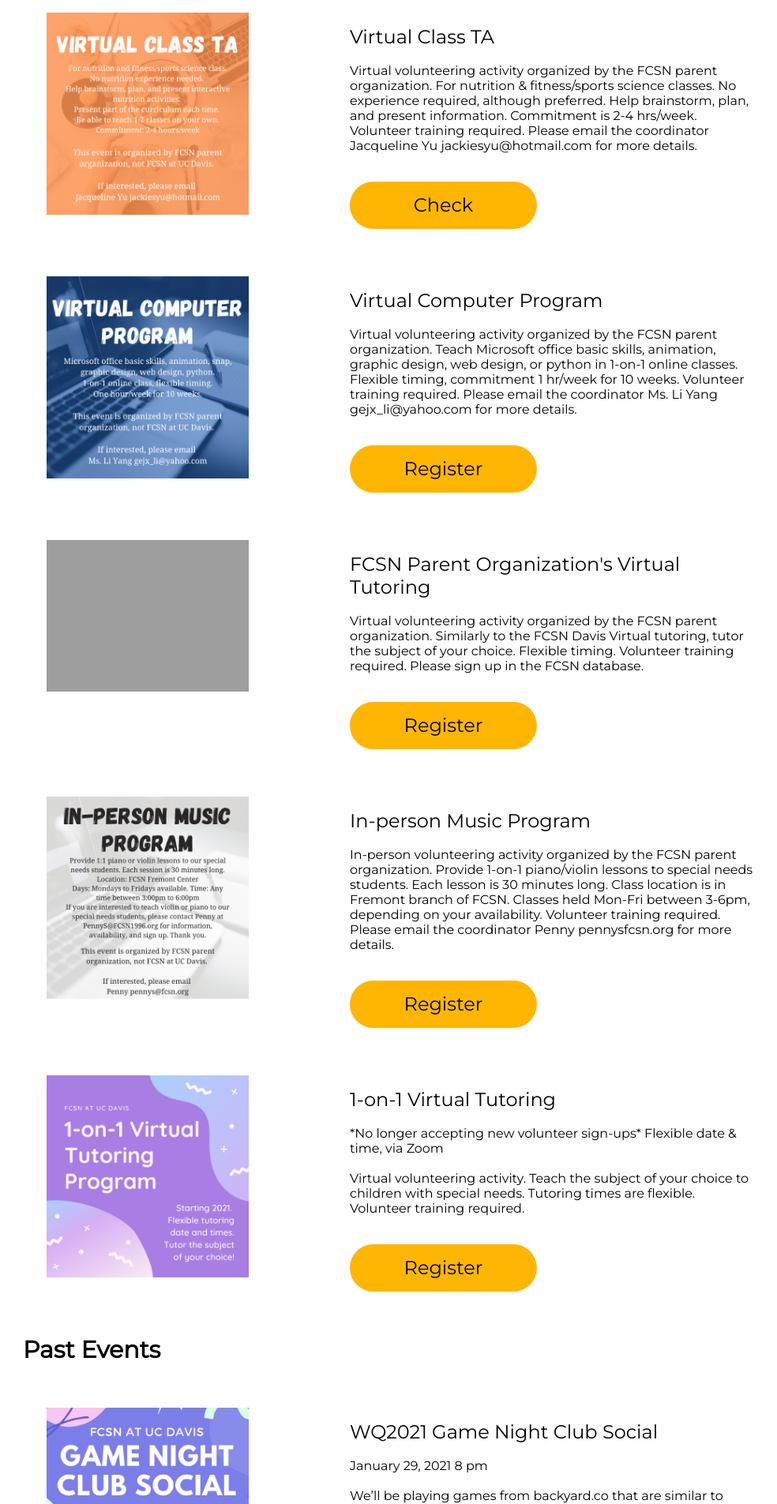
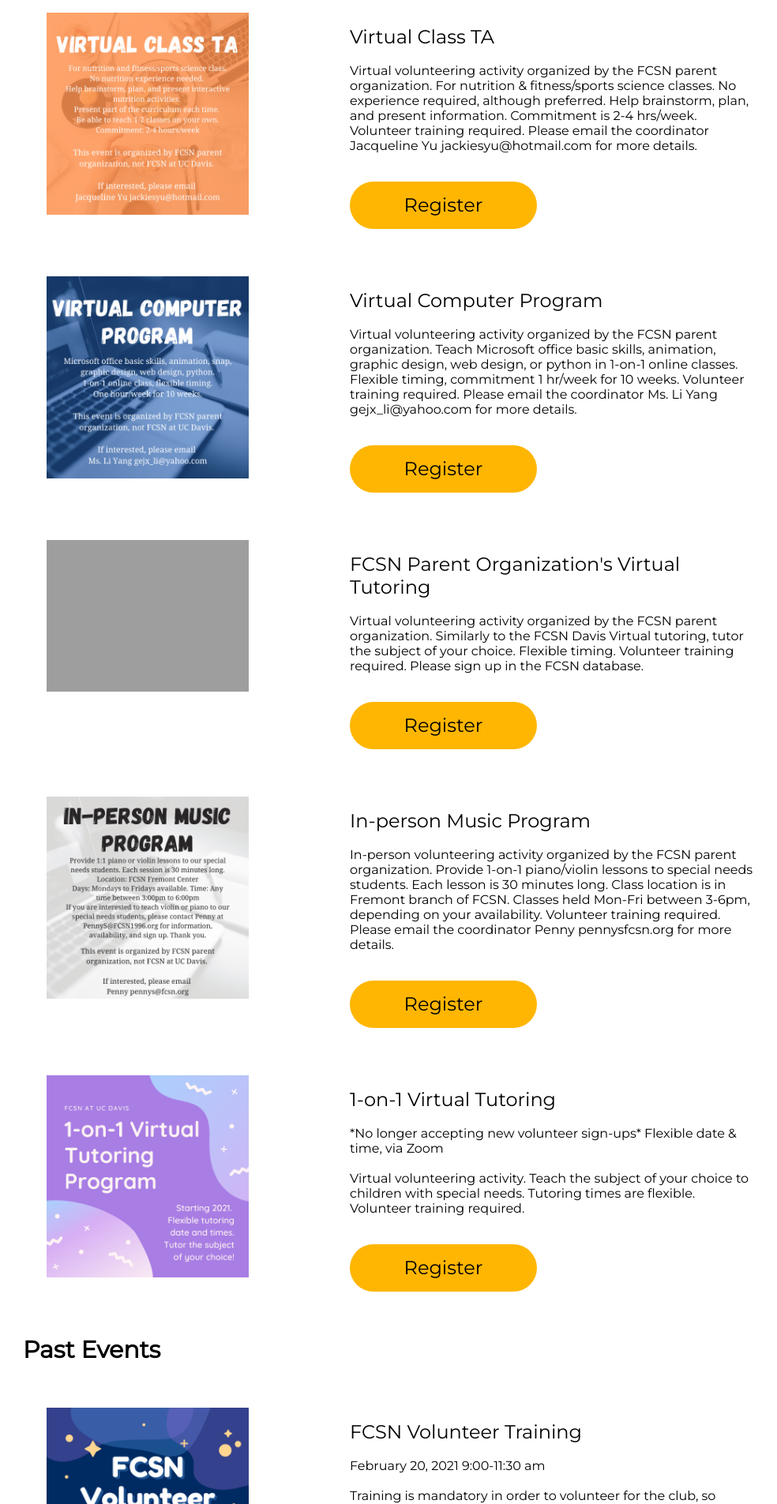
Before and after one commit to include-davis/fcsn, a Flask app: page /events in a window 1280 px wide. Shown: the part 1215-3120 px from the top of the page at 79% size, without its empty margins (99-1083 px from the left). Run offline with Flask 2, Linux system fonts and the light colour scheme; some libraries are stand-ins or nearby versions; grey boxes are pictures that could not be loaded.

Commit message:
Update events.html

```diff
--- a/website/templates/events.html
+++ b/website/templates/events.html
@@ -85,7 +85,7 @@
                 <div class="fliercontainer"><img class="flier" src="../static/images/classta.png"></div>
                 <div class="description">
                     <p style="top:586px"><span style="font-size: 24px;">Virtual Class TA</span><br><br>Virtual volunteering activity organized by the FCSN parent organization. For nutrition & fitness/sports science classes. No experience required, although preferred. Help brainstorm, plan, and present information. Commitment is 2-4 hrs/week. Volunteer training required. Please email the coordinator Jacqueline Yu jackiesyu@hotmail.com for more details.</p>
-                    <a class="eligibilitybutton sign-up-button" href = "https://www.google.com">Check</a>
+                    <a class="eligibilitybutton sign-up-button" href = "https://www.google.com">Register</a>
                 </div>
             </div>
 
@@ -139,6 +139,19 @@
 
             <!-- Past Events -->
             <h2>Past Events</h2>
+            <div class="eventcontainer">
+                <div class="fliercontainer"><img class="flier" src="../static/images/FCSN Volunteer Training 2.2021.png"></div>
+                <div class="description">
+                    <p><span style="font-size: 24px;">FCSN Volunteer Training</span><br><br>February 20, 2021 9:00-11:30 am</span>
+                    <br><br>Training is mandatory in order to volunteer for the club, so please consider attending if you are a new member or missed the last training! Those who have previously attended an FCSN training are not required to attend.</p>
+                    <p>1. Join the FCSN database in order to register for the training by selecting the Register button below. Follow the instructions to apply.
+                    <br>2. After your application is processed, login to the FCSN volunteer database.
+                    <br>3. Under the “Opportunity List” tab, find the “10/31/20 Virtual Orientation/Training.”
+                    <br>4. Click on the activity & click “See Activity details.”
+                    <br>5. Scroll all the way down & click on “sign up” to register. Contact us if you have any questions or issues with registering.</p>
+                </div>
+            </div>
+
             <div class="eventcontainer">
                 <div class="fliercontainer"><img class="flier" src="../static/images/WQ2021 Game Night Club Social.JPG"></div>
                 <div class="description">
```
